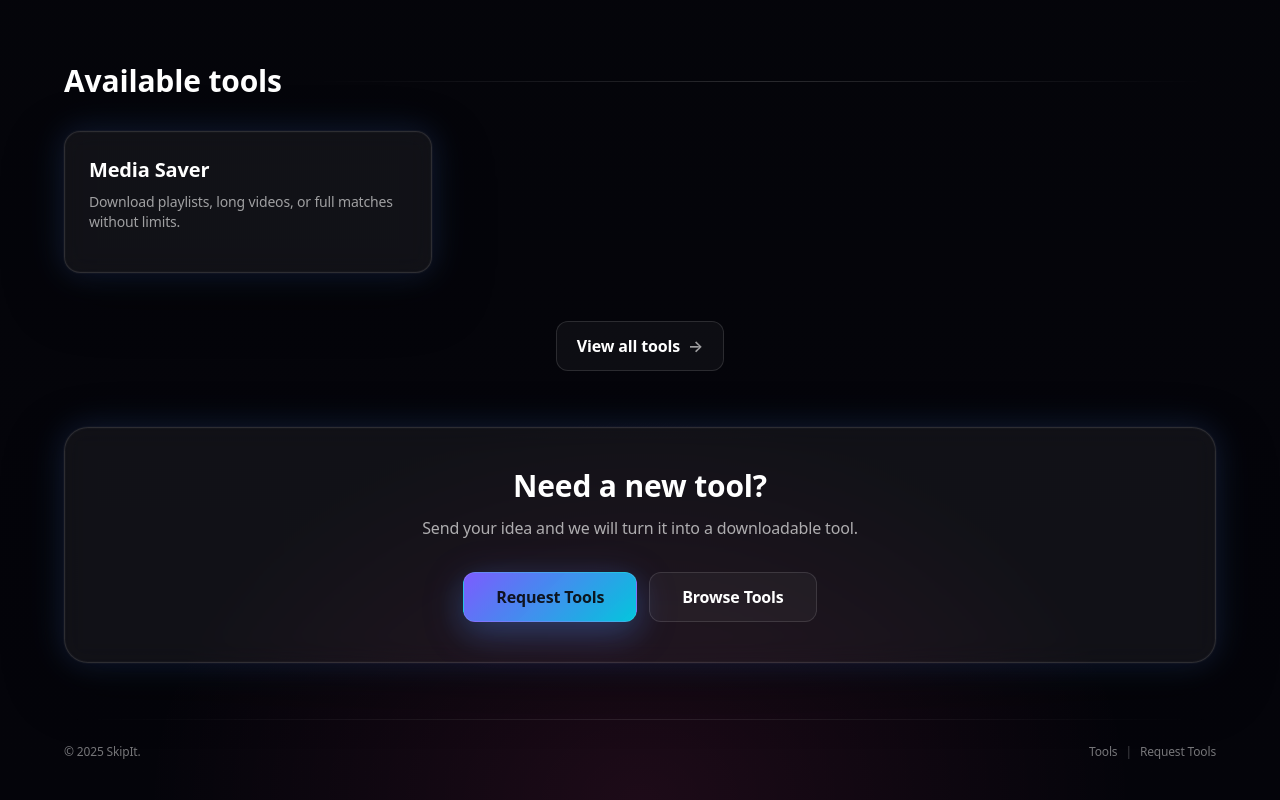
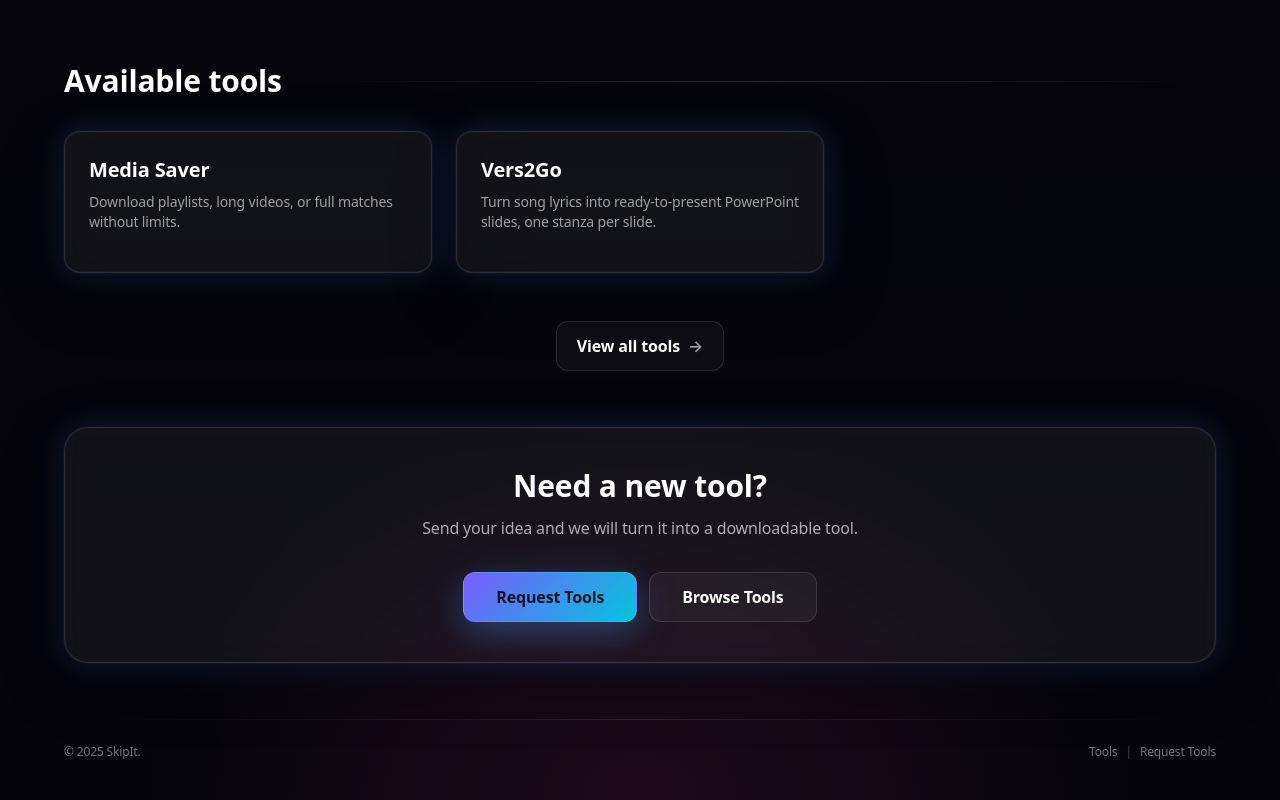
Before and after one commit to SkipIt-Labs/SkipIt-website, a Next.js app: page / in a window 1280 px wide. Shown: the part 1373-2173 px from the top of the page. Built offline with nearby package versions, Linux system fonts and the light colour scheme.

Commit message:
Add Vers2Go tool for creating PowerPoint slides from song lyrics

```diff
--- a/app/page.tsx
+++ b/app/page.tsx
@@ -170,6 +170,13 @@ export default function Home() {
               </p>
             </div>
 
+            <div className="glass neon-ring rounded-2xl p-6 hover:border-white/30 transition">
+              <h3 className="text-xl font-semibold mb-2">Vers2Go</h3>
+              <p className="text-white/60 text-sm mb-4">
+                Turn song lyrics into ready-to-present PowerPoint slides, one stanza per slide.
+              </p>
+            </div>
+
           </div>
 
           <div className="text-center mt-12">
--- a/app/tools/page.tsx
+++ b/app/tools/page.tsx
@@ -5,6 +5,13 @@ const tools = [
     repoUrl: "https://github.com/SkipIt-Labs/Media-Saver",
     downloadUrl: "https://github.com/SkipIt-Labs/Media-Saver/releases/download/v0.1.3/Media.Saver-Setup-0.1.3.exe",
     tags: ["video", "audio", "offline"],
+  },
+  {
+    name: "Vers2Go",
+    description: "Turn song lyrics into ready-to-present PowerPoint slides, one stanza per slide.",
+    repoUrl: "https://github.com/SkipIt-Labs/Vers2Go",
+    downloadUrl: "https://github.com/SkipIt-Labs/Vers2Go/releases/download/v1.0.0/Vers2Go-Setup-1.0.0.exe",
+    tags: ["lyrics", "powerpoint", "slides"],
   },
 ];
 
```
Also changed, not shown: 1 other file (tests, documents, lock files or other folders).
